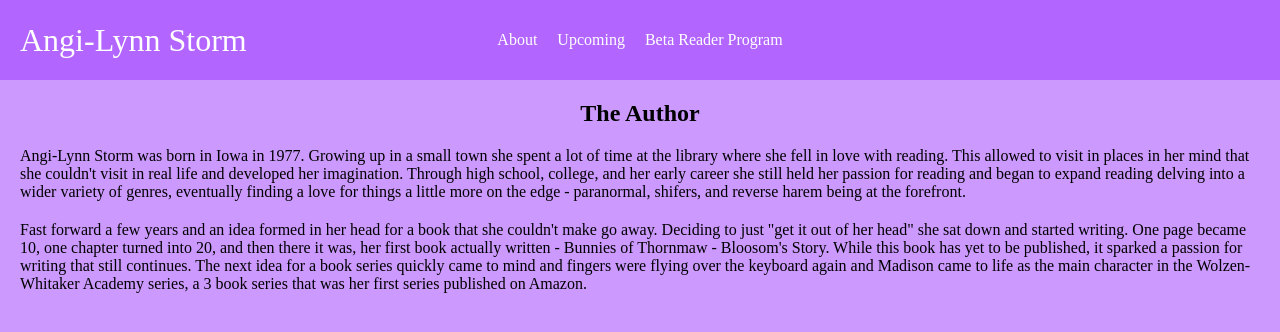
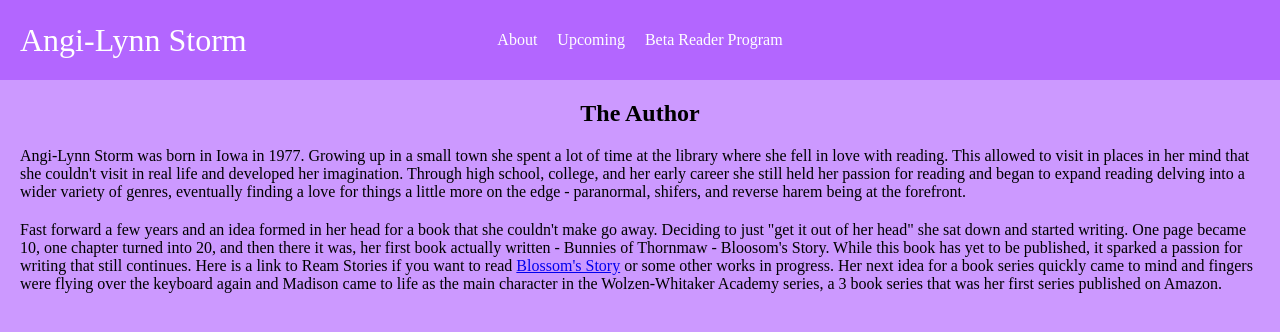
Before and after one commit to MiTOBrien/angi-lynn_storm-author, a Vue app: page /about in a window 1280 px wide. Shown: the top 332 px of the page. Built offline with nearby package versions, Linux system fonts and the light colour scheme.

Commit message:
Adds a note that beta reading is free, not paid

```diff
--- a/src/views/AboutView.vue
+++ b/src/views/AboutView.vue
@@ -1,8 +1,31 @@
 <template>
   <div class="about">
     <h2>The Author</h2>
-    <p>Angi-Lynn Storm was born in Iowa in 1977. Growing up in a small town she spent a lot of time at the library where she fell in love with reading. This allowed to visit in places in her mind that she couldn't visit in real life and developed her imagination. Through high school, college, and her early career she still held her passion for reading and began to expand reading delving into a wider variety of genres, eventually finding a love for things a little more on the edge - paranormal, shifers, and reverse harem being at the forefront.</p>
-    <p>Fast forward a few years and an idea formed in her head for a book that she couldn't make go away. Deciding to just "get it out of her head" she sat down and started writing. One page became 10, one chapter turned into 20, and then there it was, her first book actually written - Bunnies of Thornmaw - Bloosom's Story. While this book has yet to be published, it sparked a passion for writing that still continues. The next idea for a book series quickly came to mind and fingers were flying over the keyboard again and Madison came to life as the main character in the Wolzen-Whitaker Academy series, a 3 book series that was her first series published on Amazon.</p>
+    <p>
+      Angi-Lynn Storm was born in Iowa in 1977. Growing up in a small town she spent a lot of time
+      at the library where she fell in love with reading. This allowed to visit in places in her
+      mind that she couldn't visit in real life and developed her imagination. Through high school,
+      college, and her early career she still held her passion for reading and began to expand
+      reading delving into a wider variety of genres, eventually finding a love for things a little
+      more on the edge - paranormal, shifers, and reverse harem being at the forefront.
+    </p>
+    <p>
+      Fast forward a few years and an idea formed in her head for a book that she couldn't make go
+      away. Deciding to just "get it out of her head" she sat down and started writing. One page
+      became 10, one chapter turned into 20, and then there it was, her first book actually written
+      - Bunnies of Thornmaw - Bloosom's Story. While this book has yet to be published, it sparked a
+      passion for writing that still continues. Here is a link to Ream Stories if you want to read
+      <a
+        href="https://reamstories.com/page/m3bk90e3vp/public"
+        alt="Ream Stories page"
+        target="_blank"
+        >Blossom's Story</a
+      >
+      or some other works in progress. Her next idea for a book series quickly came to mind and
+      fingers were flying over the keyboard again and Madison came to life as the main character in
+      the Wolzen-Whitaker Academy series, a 3 book series that was her first series published on
+      Amazon.
+    </p>
   </div>
 </template>
 
--- a/src/views/BetaView.vue
+++ b/src/views/BetaView.vue
@@ -38,6 +38,11 @@
         >Beta Reader Application</a
       >
     </h3>
+    <p>
+      <strong>NOTE:</strong> This is free beta reading. Before final publishing I have people I pay
+      to proofread my work. You will not be compensated for your time other than free access to my
+      book for the beta reading process.
+    </p>
   </div>
 </template>
 
```
